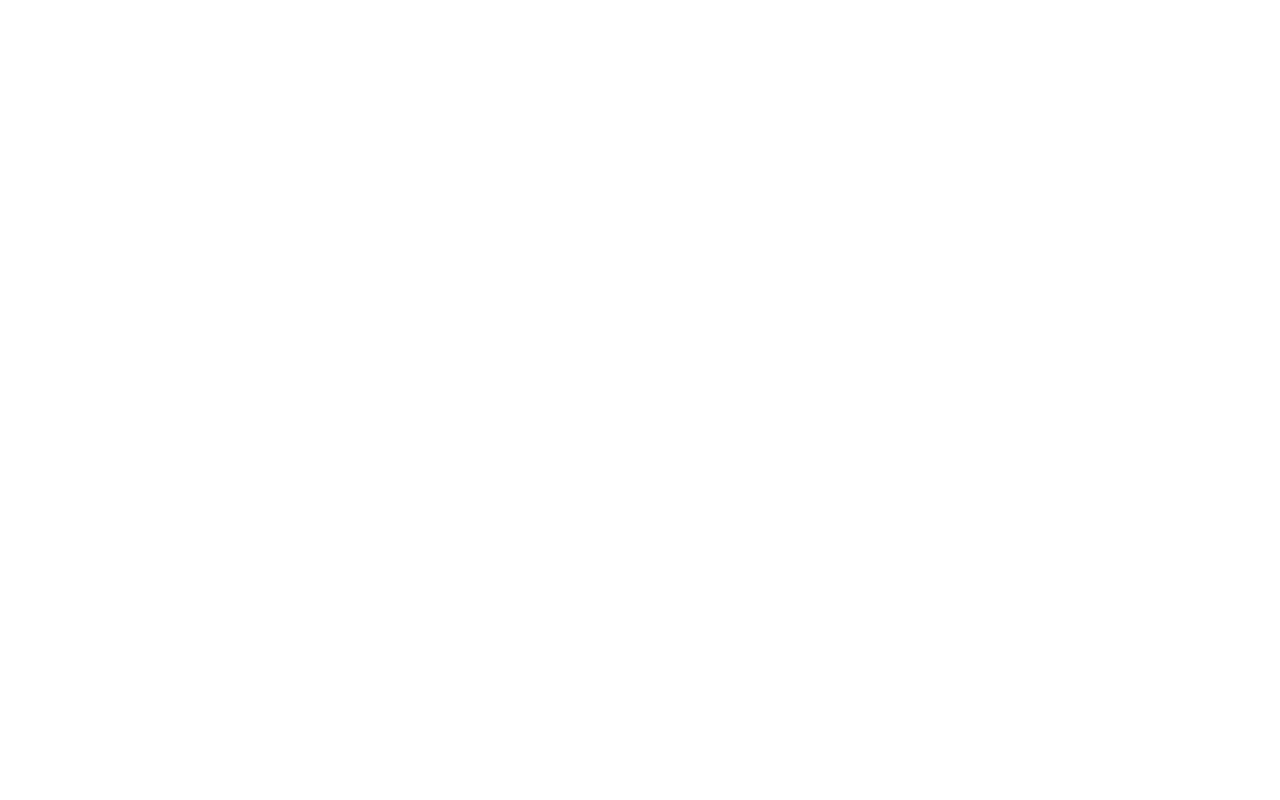
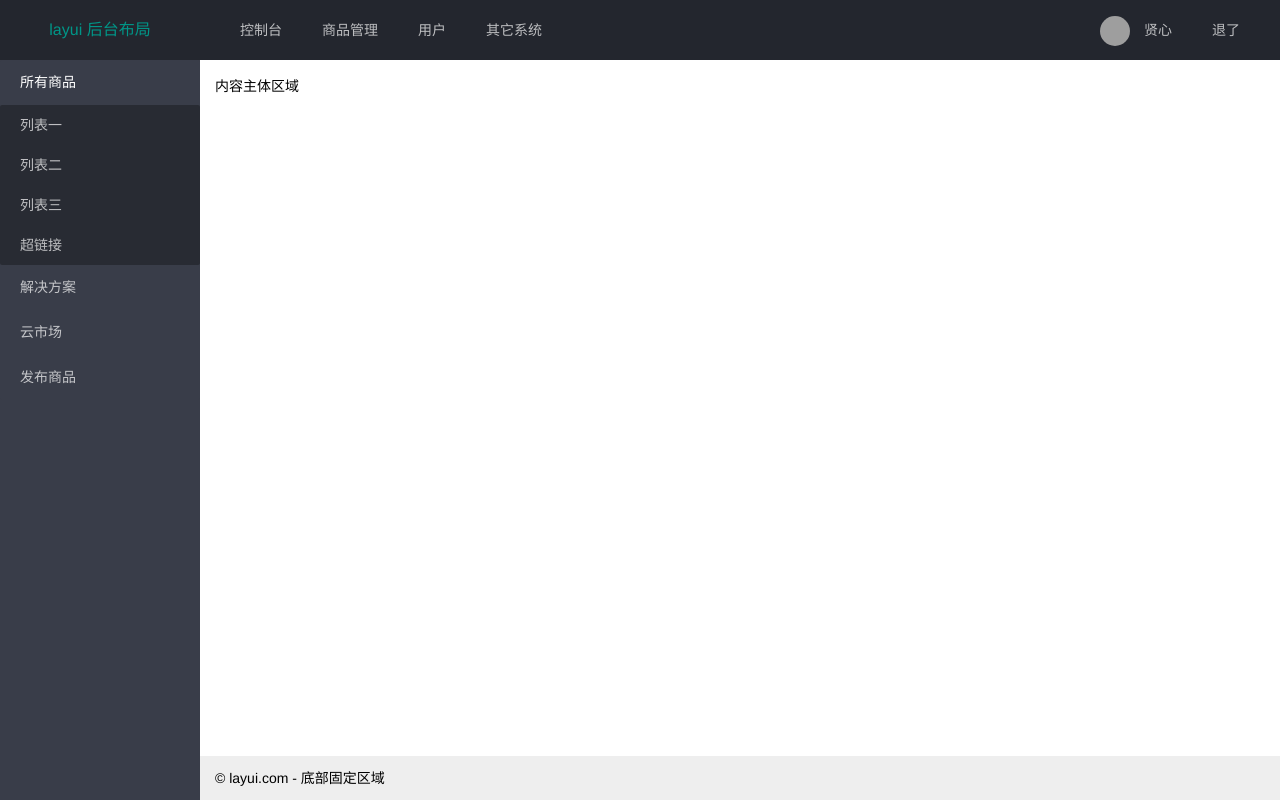
Before and after one commit to ZhangJiaJia980124/web_bigEvent, a plain HTML site: page index.html in a window 1280 px wide. Drawn offline with Linux system fonts and the light colour scheme; grey boxes are pictures that could not be loaded.

Commit message:
'新增index.html文件'

```diff
--- a/index.html
+++ b/index.html
@@ -5,10 +5,80 @@
     <meta charset="UTF-8">
     <meta name="viewport" content="width=device-width, initial-scale=1.0">
     <meta http-equiv="X-UA-Compatible" content="ie=edge">
-    <title>大事件-首页-数据可视</title>
+    <link rel="stylesheet" href="./assets/lib/layui/css/layui.css">
+    <title>Document</title>
 </head>
 
-<body>
+<body class="layui-layout-body">
+    <div class="layui-layout layui-layout-admin">
+        <div class="layui-header">
+            <div class="layui-logo">layui 后台布局</div>
+            <!-- 头部区域（可配合layui已有的水平导航） -->
+            <ul class="layui-nav layui-layout-left">
+                <li class="layui-nav-item"><a href="">控制台</a></li>
+                <li class="layui-nav-item"><a href="">商品管理</a></li>
+                <li class="layui-nav-item"><a href="">用户</a></li>
+                <li class="layui-nav-item">
+                    <a href="javascript:;">其它系统</a>
+                    <dl class="layui-nav-child">
+                        <dd><a href="">邮件管理</a></dd>
+                        <dd><a href="">消息管理</a></dd>
+                        <dd><a href="">授权管理</a></dd>
+                    </dl>
+                </li>
+            </ul>
+            <ul class="layui-nav layui-layout-right">
+                <li class="layui-nav-item">
+                    <a href="javascript:;">
+                        <img src="http://t.cn/RCzsdCq" class="layui-nav-img">
+                        贤心
+                    </a>
+                    <dl class="layui-nav-child">
+                        <dd><a href="">基本资料</a></dd>
+                        <dd><a href="">安全设置</a></dd>
+                    </dl>
+                </li>
+                <li class="layui-nav-item"><a href="">退了</a></li>
+            </ul>
+        </div>
+
+        <div class="layui-side layui-bg-black">
+            <div class="layui-side-scroll">
+                <!-- 左侧导航区域（可配合layui已有的垂直导航） -->
+                <ul class="layui-nav layui-nav-tree" lay-filter="test">
+                    <li class="layui-nav-item layui-nav-itemed">
+                        <a class="" href="javascript:;">所有商品</a>
+                        <dl class="layui-nav-child">
+                            <dd><a href="javascript:;">列表一</a></dd>
+                            <dd><a href="javascript:;">列表二</a></dd>
+                            <dd><a href="javascript:;">列表三</a></dd>
+                            <dd><a href="">超链接</a></dd>
+                        </dl>
+                    </li>
+                    <li class="layui-nav-item">
+                        <a href="javascript:;">解决方案</a>
+                        <dl class="layui-nav-child">
+                            <dd><a href="javascript:;">列表一</a></dd>
+                            <dd><a href="javascript:;">列表二</a></dd>
+                            <dd><a href="">超链接</a></dd>
+                        </dl>
+                    </li>
+                    <li class="layui-nav-item"><a href="">云市场</a></li>
+                    <li class="layui-nav-item"><a href="">发布商品</a></li>
+                </ul>
+            </div>
+        </div>
+
+        <div class="layui-body">
+            <!-- 内容主体区域 -->
+            <div style="padding: 15px;">内容主体区域</div>
+        </div>
+
+        <div class="layui-footer">
+            <!-- 底部固定区域 -->
+            © layui.com - 底部固定区域
+        </div>
+    </div>
 </body>
 
 </html>
```
